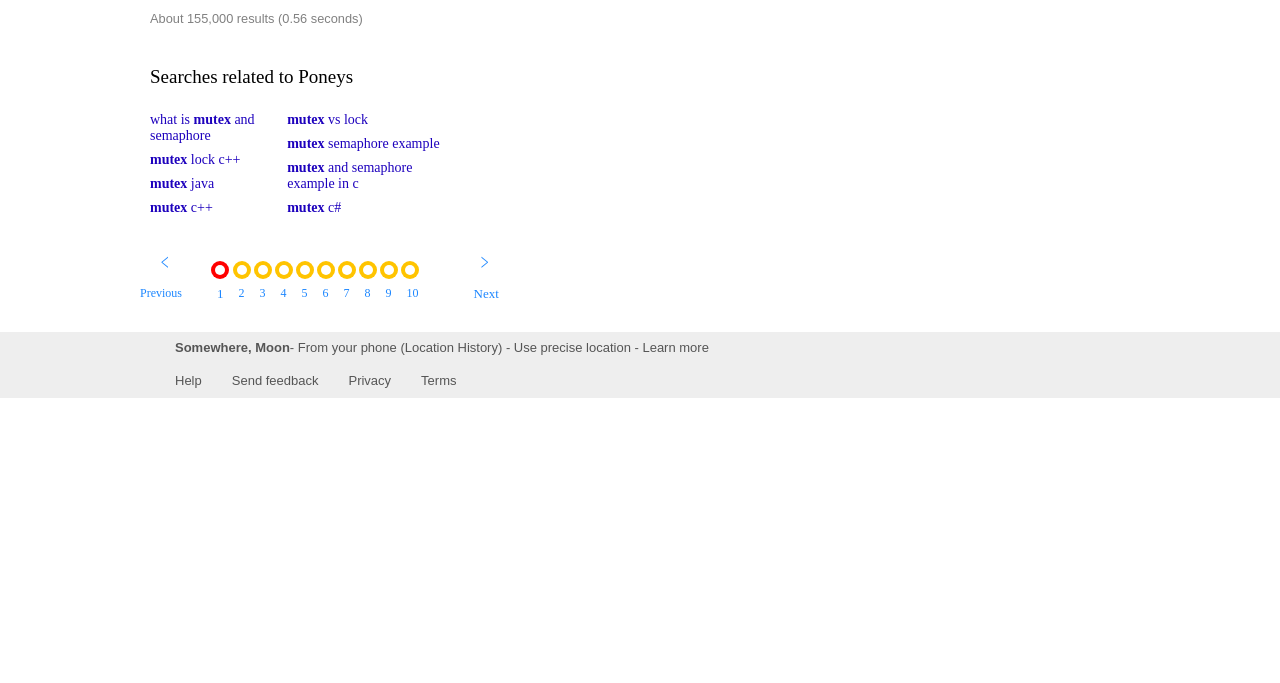
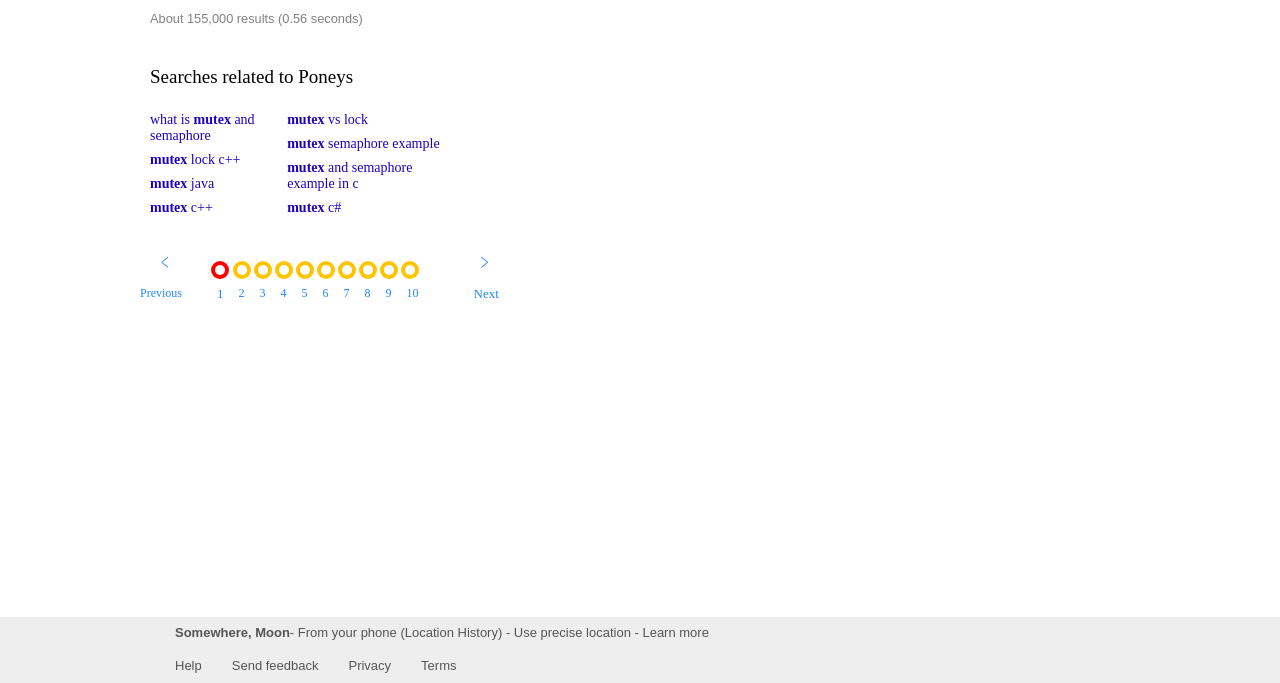
Before and after one commit to allanstocco/LAP1_GoogleClone_Assessment, a plain HTML site: page google_front/search.html in a window 1280 px wide. Shown: the part 117-800 px from the top of the page. Drawn offline with Linux system fonts and the light colour scheme; no server answers.

Commit message:
added fixed footer to search css file

```diff
--- a/google_front/css/search.css
+++ b/google_front/css/search.css
@@ -432,6 +432,11 @@ html, body {
     font-weight: bold;
 }
 
+#footer {
+    position: fixed;
+    bottom: 0;
+}
+
 #optionsmenu1 li {
     cursor: pointer;
 }
```
